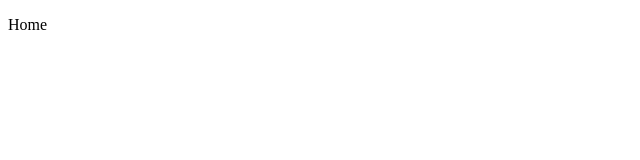
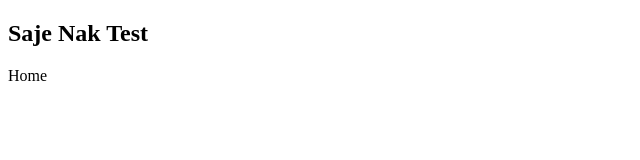
Before and after one commit to muazdonut/BeyBey-World, a plain HTML site: page index.html in a window 1280 px wide. Shown: the whole page, without its empty margins (0-640 px from the left). Drawn offline with Linux system fonts and the light colour scheme.

Commit message:
first commit

```diff
--- a/index.html
+++ b/index.html
@@ -7,6 +7,7 @@
 </head>
 <body>
     <nav>
+        <h1>Saje Nak Test</h1>
         <p>Home</p>
     </nav>
 </body>
```
